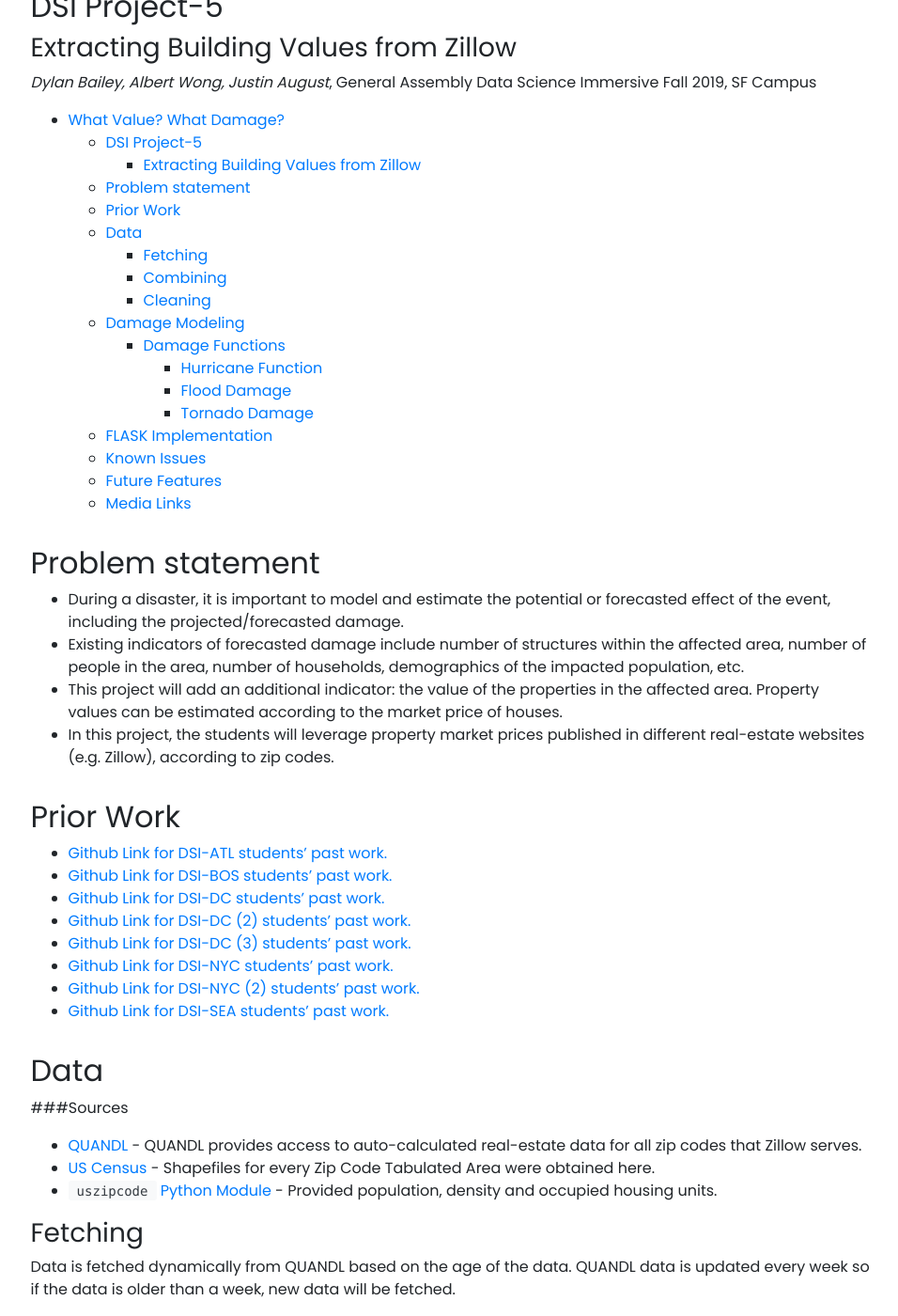
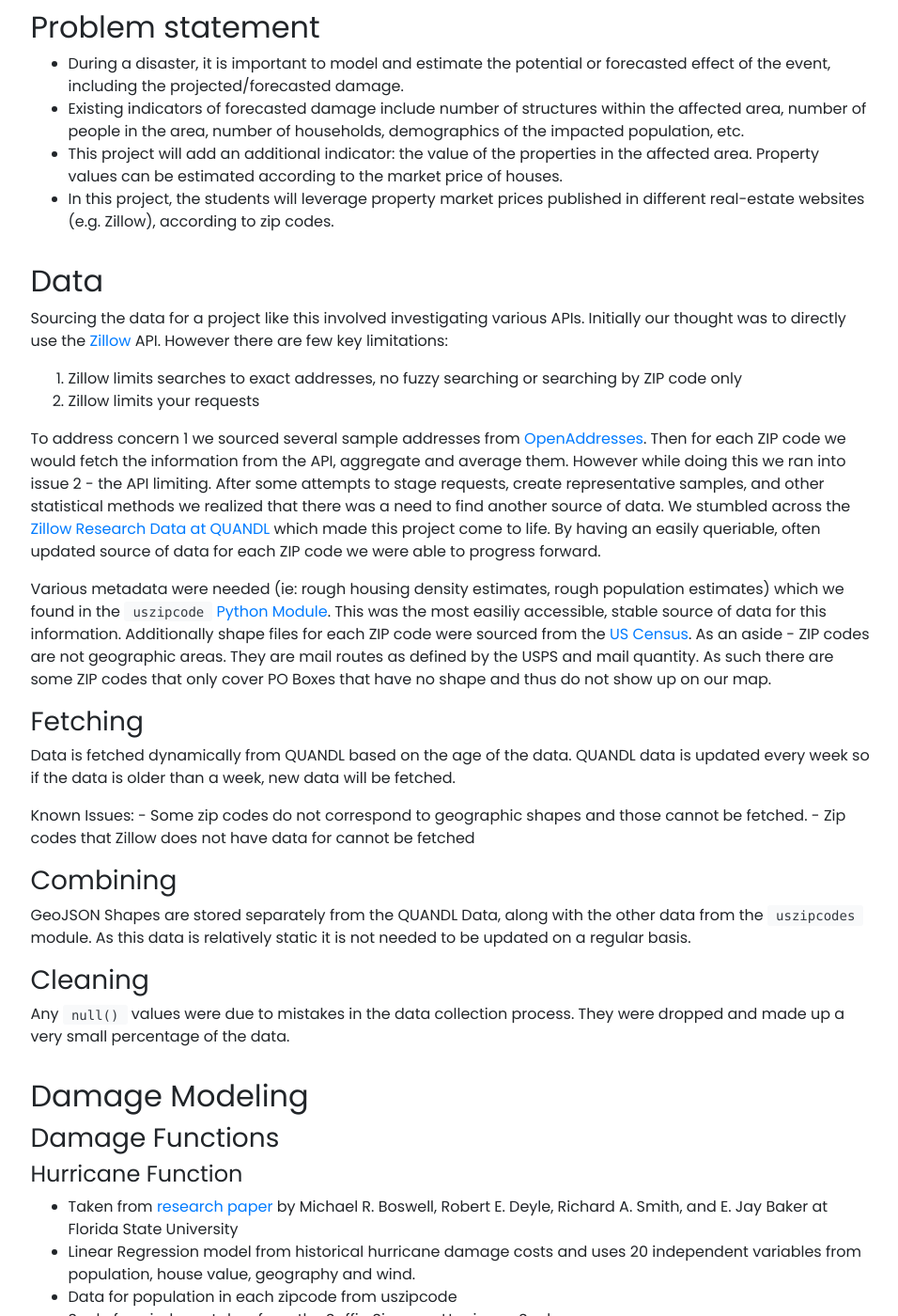
Before and after one commit to justinaugust/justinaugust.github.io, a Jekyll site: the page built from _posts/2019-12-17-what-value-what-damage.md, in a window 1280 px wide and 1400 px high, scrolled down 371 px. Shown: the whole window at 94% size, without its empty margins (160-1116 px from the left). Built offline with Jekyll 4.4.1, drawn with Linux system fonts in a browser that asks for light colours; nearby versions of some CDN libraries; our own code applies the rules of GitHub Pages for plain Markdown files; some of the changed text lies outside the part shown.

Commit message:
more damage

```diff
--- a/_posts/2019-12-17-what-value-what-damage.md
+++ b/_posts/2019-12-17-what-value-what-damage.md
@@ -5,32 +5,8 @@
 color: dark
 description: Creating an interactive choropleth map to display data
 ---
-
-# What Value? What Damage?
-## DSI Project-5
-
-### Extracting Building Values from Zillow
+## Extracting Building Values from Zillow
 _Dylan Bailey, Albert Wong, Justin August_, General Assembly Data Science Immersive Fall 2019, SF Campus
-
-- [What Value? What Damage?](#what-value-what-damage)
-  - [DSI Project-5](#dsi-project-5)
-    - [Extracting Building Values from Zillow](#extracting-building-values-from-zillow)
-  - [Problem statement](#problem-statement)
-  - [Prior Work](#prior-work)
-  - [Data](#data)
-    - [Fetching](#fetching)
-    - [Combining](#combining)
-    - [Cleaning](#cleaning)
-  - [Damage Modeling](#damage-modeling)
-    - [Damage Functions](#damage-functions)
-      - [Hurricane Function](#hurricane-function)
-      - [Flood Damage](#flood-damage)
-      - [Tornado Damage](#tornado-damage)
-  - [FLASK Implementation](#flask-implementation)
-  - [Known Issues](#known-issues)
-  - [Future Features](#future-features)
-  - [Media Links](#media-links)
-
 
 ## Problem statement
 
@@ -39,24 +15,15 @@
 - This project will add an additional indicator: the value of the properties in the affected area. Property values can be estimated according to the market price of houses.
 - In this project, the students will leverage property market prices published in different real-estate websites (e.g. Zillow), according to zip codes.
 
-## Prior Work
-- [Github Link for DSI-ATL students' past work.](https://github.com/katychow/DSI_Project4_Zipcodes)
-- [Github Link for DSI-BOS students' past work.](https://github.com/hixjas/Project-4-Zillow)
-- [Github Link for DSI-DC students' past work.](https://github.com/tbacas/Zillow-Disaster-Estimates)
-- [Github Link for DSI-DC (2) students' past work.](https://github.com/zeeemo/Disaster-Estimates)
-- [Github Link for DSI-DC (3) students' past work.](https://github.com/jhuessy/ga_client_project_zillow)
-- [Github Link for DSI-NYC students' past work.](https://github.com/cbratkovics/damage_estimator)
-- [Github Link for DSI-NYC (2) students' past work.](https://github.com/rows317/DSI-8-Client-Project/blob/master/README.md)
-- [Github Link for DSI-SEA students' past work.](https://github.com/dsteffan/mount_rainier_disaster_estimate)
-
 ## Data
 
-###Sources
+Sourcing the data for a project like this involved investigating various APIs. Initially our thought was to directly use the [Zillow](http://zillow.com) API. However there are few key limitations:
+1. Zillow limits searches to exact addresses, no fuzzy searching or searching by ZIP code only
+2. Zillow limits your requests
 
-- [QUANDL](https://www.quandl.com/data/ZILLOW-Zillow-Real-Estate-Research) - QUANDL provides access to auto-calculated real-estate data for all zip codes that Zillow serves.
-- [US Census](https://www.census.gov/data.html) - Shapefiles for every Zip Code Tabulated Area were obtained here.
-- [`uszipcode` Python Module](https://uszipcode.readthedocs.io/index.html) - Provided population, density and occupied housing units.
+To address concern 1 we sourced several sample addresses from [OpenAddresses](https://openaddresses.io/). Then for each ZIP code we would fetch the information from the API, aggregate and average them. However while doing this we ran into issue 2 - the API limiting. After some attempts to stage requests, create representative samples, and other statistical methods we realized that there was a need to find another source of data. We stumbled across the [Zillow Research Data at QUANDL](https://www.quandl.com/data/ZILLOW-Zillow-Real-Estate-Research) which made this project come to life. By having an easily queriable, often updated source of data for each ZIP code we were able to progress forward.
 
+Various metadata were needed (ie: rough housing density estimates, rough population estimates) which we found in the [`uszipcode` Python Module](https://uszipcode.readthedocs.io/index.html). This was the most easiliy accessible, stable source of data for this information. Additionally shape files for each ZIP code were sourced from the [US Census](https://www.census.gov/data.html). As an aside - ZIP codes are not geographic areas. They are mail routes as defined by the USPS and mail quantity. As such there are some ZIP codes that only cover PO Boxes that have no shape and thus do not show up on our map.
 
 ### Fetching
 
```
